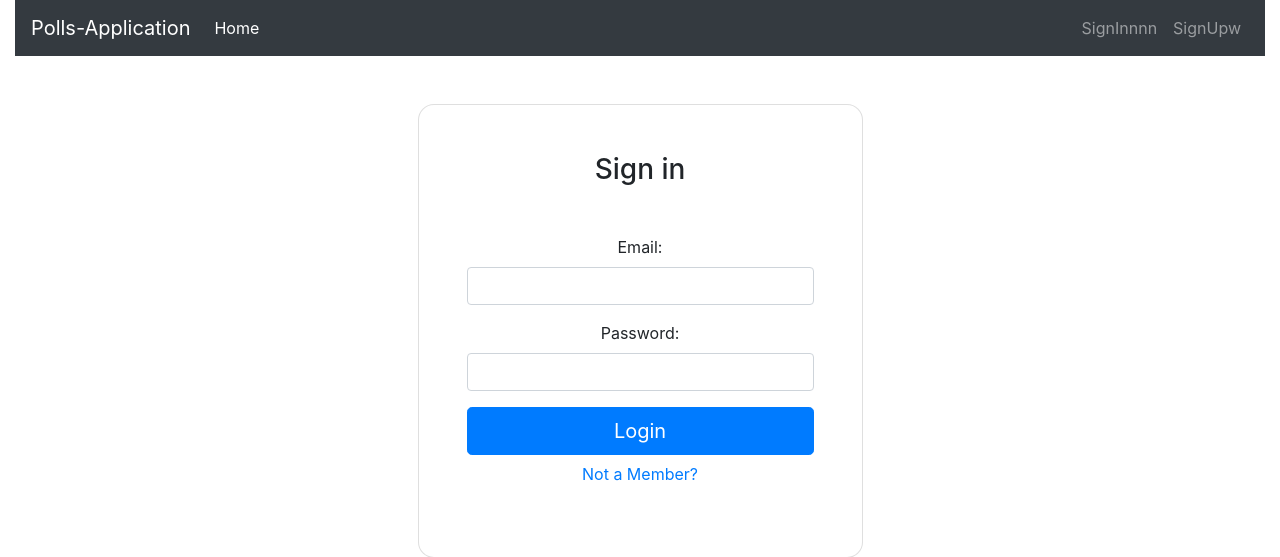
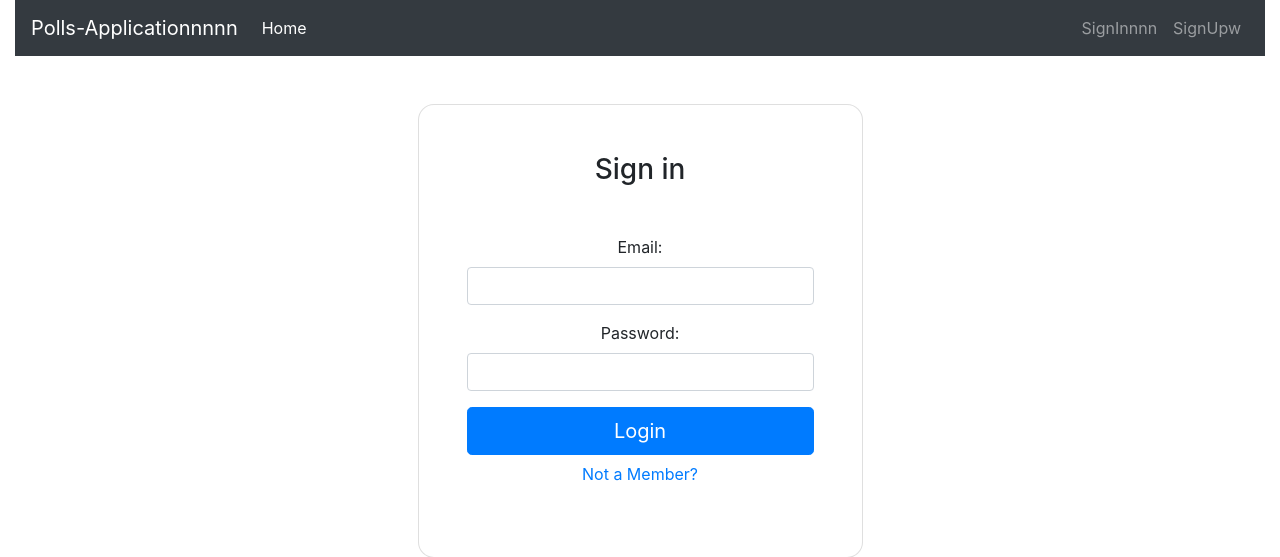
Before and after one commit to gopal-py07/CI-CD-Python-Django-Poll-App-Docker-Kubernet-minikube-, a Django app: page /users/login/ in a window 1280 px wide. Shown: the top 557 px of the page. Run offline with Django 4.2, Linux system fonts and the light colour scheme; some libraries are stand-ins or nearby versions.

Commit message:
templates/navbar.html

```diff
--- a/templates/navbar.html
+++ b/templates/navbar.html
@@ -1,6 +1,6 @@
 <div class="container-fluid">
     <nav class="navbar navbar-expand-md navbar navbar-dark bg-dark">
-      <a class="navbar-brand" href="#">Polls-Application</a>
+      <a class="navbar-brand" href="#">Polls-Applicationnnnn</a>
       <button class="navbar-toggler" type="button" data-toggle="collapse" data-target="#navbarNav">
           <span class="navbar-toggler-icon"></span>
       </button>
```
